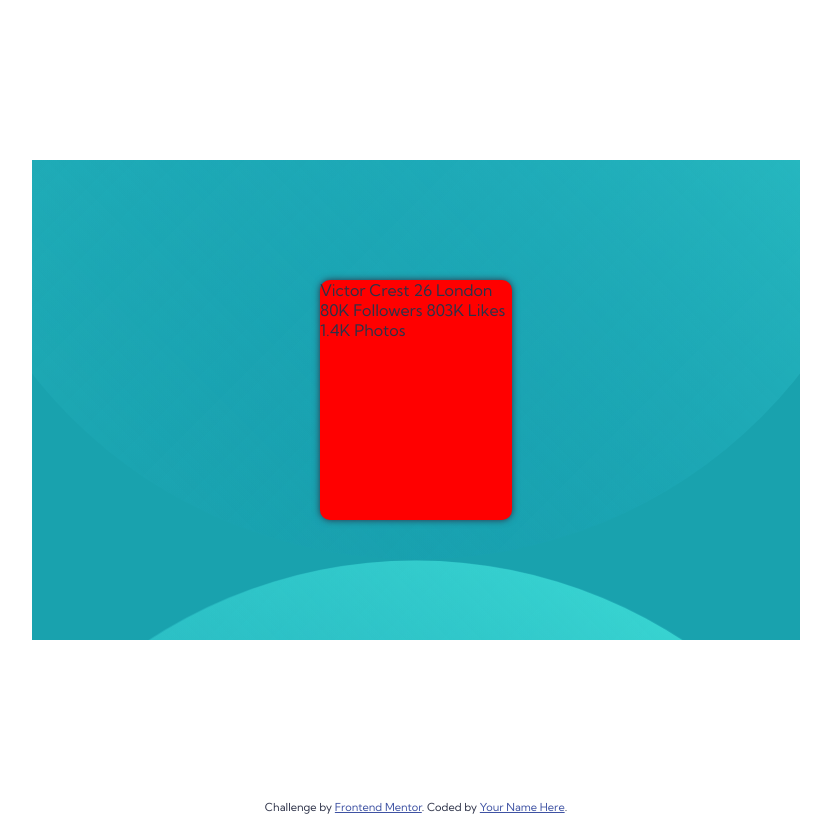
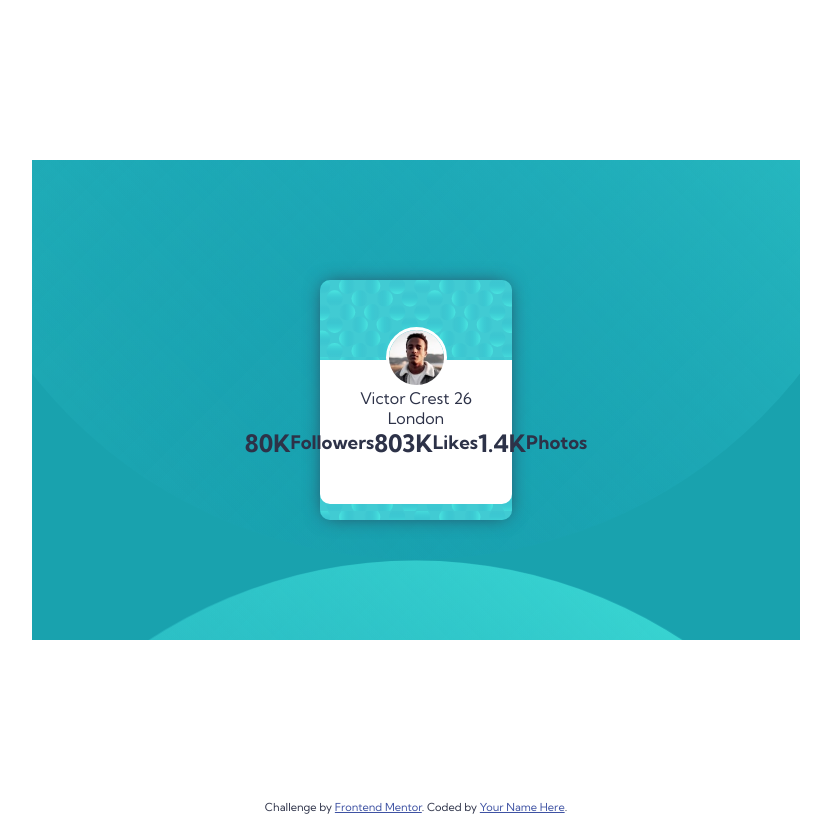
Before and after one commit to deanlauvina7/profile-card-component-main, a plain HTML site: page index.html in a window 1280 px wide. Shown: the whole page, without its empty margins (224-1055 px from the left). Drawn offline with Linux system fonts and the light colour scheme.

Commit message:
Creating the content box

```diff
--- a/index.html
+++ b/index.html
@@ -28,18 +28,23 @@
     <main>
       <div class="background-box">
         <div class="content-box">
-          Victor Crest
-          26
-          London
+          <div class="content">
+            <img src="/images/image-victor.jpg" alt="Victor">
+            <div>Victor Crest
+              26</div>
+            London
 
-          80K
-          Followers
+            <div class="stats-box">
+              <h2>80K</h2>
+              <h3>Followers</h3>
 
-          803K
-          Likes
+              <h2>803K</h2>
+              <h3>Likes</h3>
 
-          1.4K
-          Photos
+              <h2>1.4K</h2>
+              <h3>Photos</h3>
+            </div>
+          </div>
         </div>
       </div>
     </main>
--- a/styles.css
+++ b/styles.css
@@ -34,9 +34,37 @@ main {
 }
 
 .content-box {
-  background-color: red;
+  background-image: url(/images/bg-pattern-card.svg);
+  background-repeat: repeat;
+  background-size: contain;
   width: 15vw;
   height: 30vh;
   border-radius: 10px;
-  box-shadow: 0 0 7px;
+  box-shadow: 0 0 20px -5px;
 }
+
+.content {
+  display: flex;
+  justify-content: center;
+  align-items: center;
+  flex-direction: column;
+  background-color: white;
+  margin-top: 5rem;
+  height: 18vh;
+  border-bottom-left-radius: 10px;
+  border-bottom-right-radius: 10px;
+}
+
+.content img {
+  border-radius: 50%;
+  border: 3px solid white;
+  height: 55px;
+  margin-top: -5rem;
+}
+
+.stats-box {
+  display: flex;
+  justify-content: center;
+  align-items: center;
+  flex-direction: row;
+}
```
